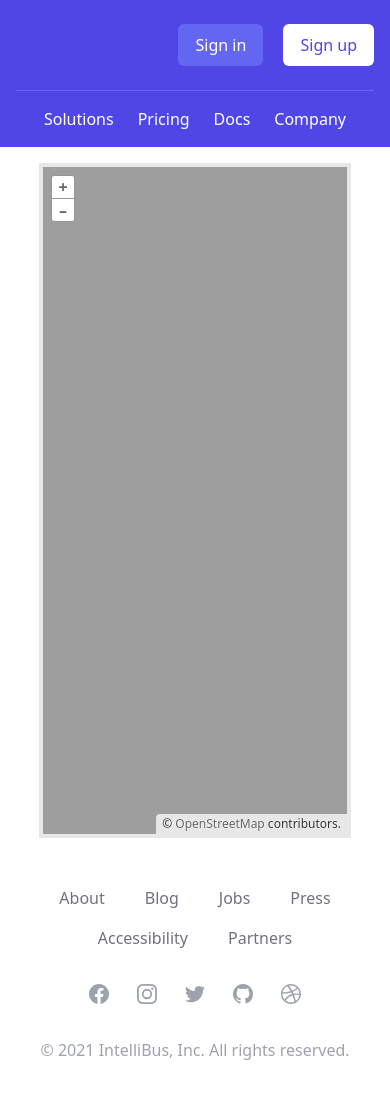
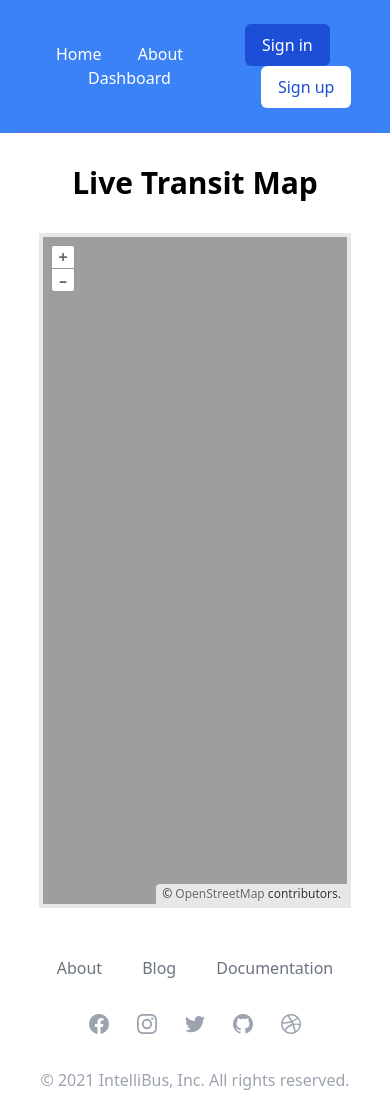
Before and after one commit to IntelliBus-SeniorDesign/intellibus-webapp, a website built with Parcel: page index.html in a window 390 px wide. Built offline with nearby package versions, Linux system fonts and the light colour scheme; files whose address does not match are found by name.

Commit message:
Slight modifications to header, footer and readme

```diff
--- a/dashboard.html
+++ b/dashboard.html
@@ -8,7 +8,11 @@
   <body>
     <include src="public/layouts/header.html"></include>
 		<div class="pt-4"> <!--Spacer--></div>
-    <p>Test</p>
+    <div class="flex h-screen w-10/12 m-auto border-2">
+      <h3 class="m-auto text-center">
+        Dashboard goes here
+      </h3>
+    </div>
     <include src="public/layouts/footer.html"></include>
 	</body>
 
--- a/index.html
+++ b/index.html
@@ -21,7 +21,9 @@
   </head>
   <body>
 		<include src="public/layouts/header.html"></include>
-		<div class="pt-4"> <!--Spacer--></div>
+		<h1 class="text-center text-3xl font-bold my-8">
+			Live Transit Map
+		</h1>
     <div class="mt-4 border-4" id="map"></div>
 		<include src="public/layouts/footer.html"></include>
     <script src="./main.js" type="module"></script>
--- a/public/layouts/footer.html
+++ b/public/layouts/footer.html
@@ -15,25 +15,7 @@
 
 			<div class="px-5 py-2">
 				<a href="#" class="text-base text-gray-500 hover:text-gray-900">
-					Jobs
-				</a>
-			</div>
-
-			<div class="px-5 py-2">
-				<a href="#" class="text-base text-gray-500 hover:text-gray-900">
-					Press
-				</a>
-			</div>
-
-			<div class="px-5 py-2">
-				<a href="#" class="text-base text-gray-500 hover:text-gray-900">
-					Accessibility
-				</a>
-			</div>
-
-			<div class="px-5 py-2">
-				<a href="#" class="text-base text-gray-500 hover:text-gray-900">
-					Partners
+					Documentation
 				</a>
 			</div>
 		</nav>
--- a/public/layouts/header.html
+++ b/public/layouts/header.html
@@ -9,16 +9,19 @@
       @import "/node_modules/ol/ol.css";
     </style>
   </head>
-	<header class="bg-indigo-600">
+	<header class="bg-blue-500">
 	  <nav class="max-w-7xl mx-auto px-4 sm:px-6 lg:px-8" aria-label="Top">
 			<div class="w-full py-6 flex items-center justify-between border-b border-indigo-500 lg:border-none">
 				<div class="flex items-center">
 				<a href="#">
 					<span class="sr-only">Workflow</span>
 					<!-- This is a known issue. Assets must be loaded in advance to be used by Parcel-->
-				<!--<img class="h-10 w-auto" src="/assets/images/horizontal_logo.png" alt="">-->
+					<!--	Refer to https://github.com/parcel-bundler/parcel/discussions/6163. Requires a large dependency-->
+					<picture>
+						<!--<img class="h-10 w-auto" src="horizontal_logo.png?height=10" alt="">-->
+					</picture>
 				</a>
-				<div class="hidden ml-10 space-x-8 lg:block">
+				<div class="ml-10 space-x-8 block">
 					<a href="/" class="text-base font-medium text-white hover:text-indigo-50" key="Solutions">
 						Home
 					</a>
@@ -33,26 +36,9 @@
 				</div>
 				</div>
 				<div class="ml-10 space-x-4">
-				<a href="#" class="inline-block bg-indigo-500 py-2 px-4 border border-transparent rounded-md text-base font-medium text-white hover:bg-opacity-75">Sign in</a>
-				<a href="#" class="inline-block bg-white py-2 px-4 border border-transparent rounded-md text-base font-medium text-indigo-600 hover:bg-indigo-50">Sign up</a>
+				<a href="#" class="inline-block bg-blue-700 py-2 px-4 border border-transparent rounded-md text-base font-medium text-white hover:bg-opacity-75">Sign in</a>
+				<a href="#" class="inline-block bg-white py-2 px-4 border border-transparent rounded-md text-base font-medium text-blue-700 hover:bg-indigo-50">Sign up</a>
 				</div>
-			</div>
-			<div class="py-4 flex flex-wrap justify-center space-x-6 lg:hidden">
-				<a href="#" class="text-base font-medium text-white hover:text-indigo-50" key="Solutions">
-				Solutions
-				</a>
-
-				<a href="#" class="text-base font-medium text-white hover:text-indigo-50" key="Pricing">
-				Pricing
-				</a>
-
-				<a href="#" class="text-base font-medium text-white hover:text-indigo-50" key="Docs">
-				Docs
-				</a>
-
-				<a href="#" class="text-base font-medium text-white hover:text-indigo-50" key="Company">
-				Company
-				</a>
 			</div>
 	  </nav>
 	</header>
```
Also changed, not shown: horizontal_logo.png (added).
